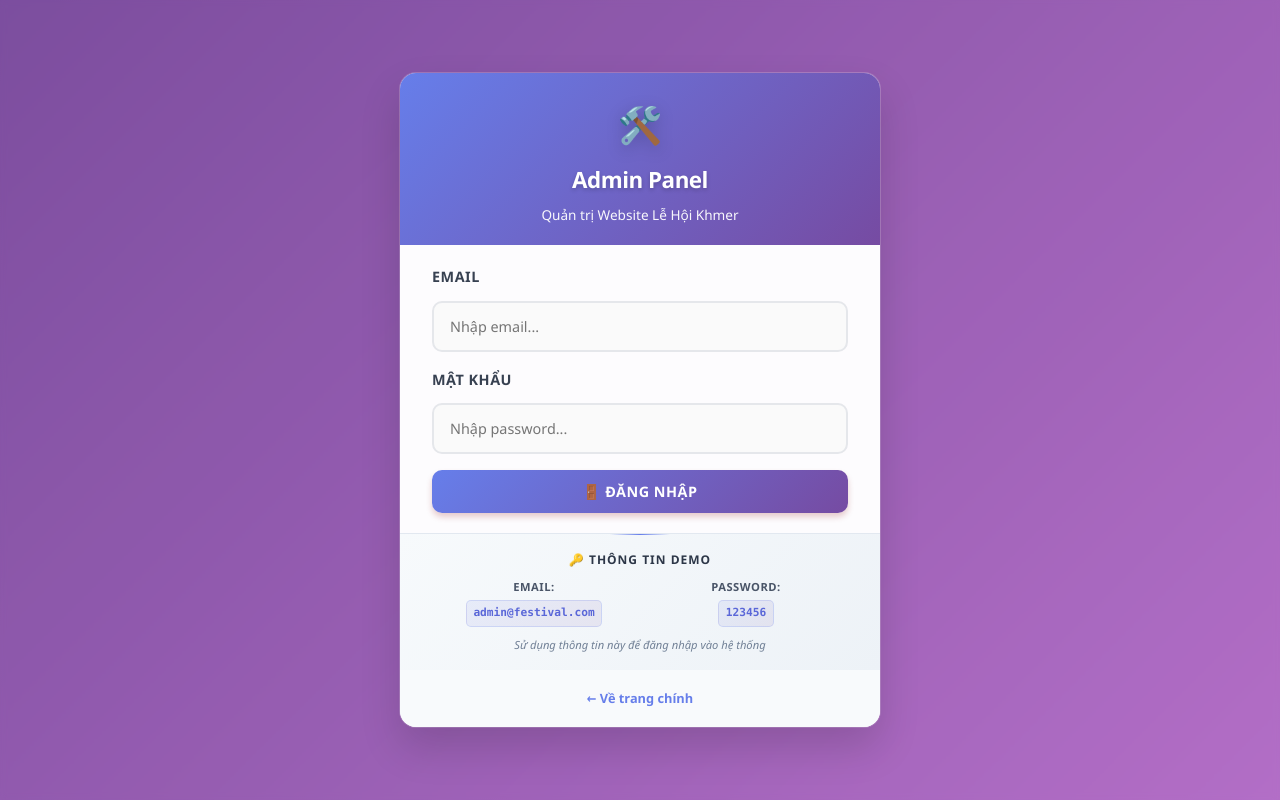
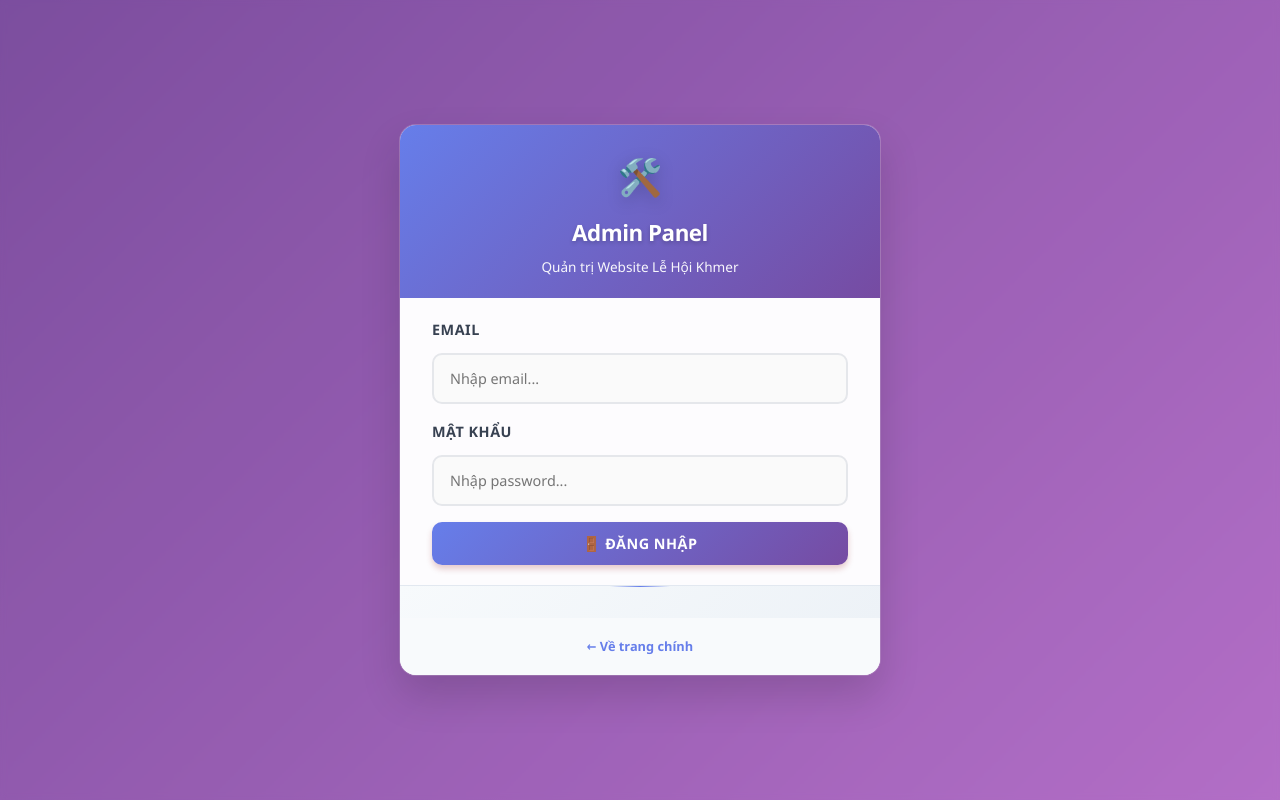
Before and after one commit to Nhanchinh/khmer_festival, a React (Vite) app in the folder festival/: page /admin/login in a window 1280 px wide. Built offline with nearby package versions, Linux system fonts and the light colour scheme; no server answers.

Commit message:
fix login

```diff
--- a/festival/src/pages/admin/AdminLogin.jsx
+++ b/festival/src/pages/admin/AdminLogin.jsx
@@ -118,12 +118,7 @@ const AdminLogin = ({ setIsAdminAuthenticated, isAuthenticated }) => {
 
                     {/* Demo Info */}
                     <div className="demo-info">
-                        <h4>🔑 Thông tin demo</h4>
-                        <div className="demo-credentials">
-                            <p><strong>Email:</strong> <code>admin@festival.com</code></p>
-                            <p><strong>Password:</strong> <code>123456</code></p>
-                        </div>
-                        <small>Sử dụng thông tin này để đăng nhập vào hệ thống</small>
+
                     </div>
 
                     {/* Back Link */}
```
Also changed, not shown: 5 other files (tests, documents, lock files or other folders).
